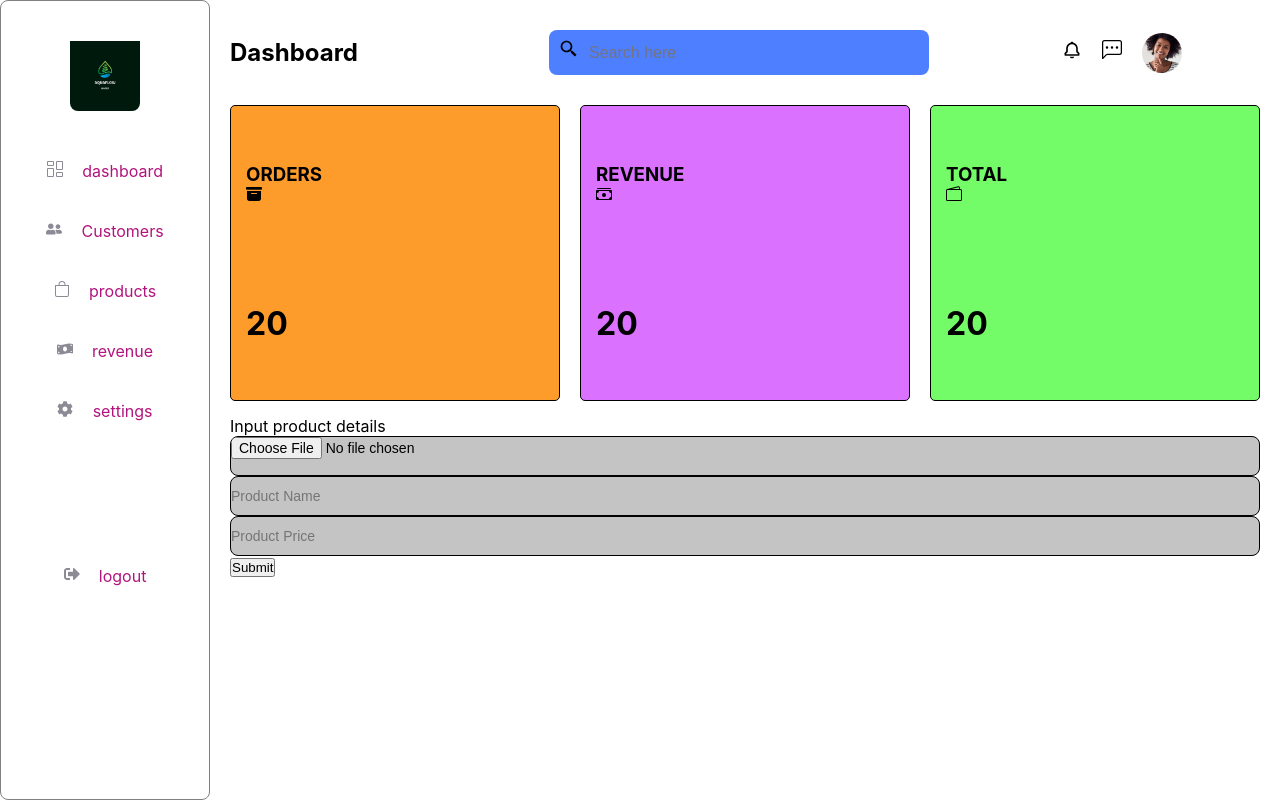
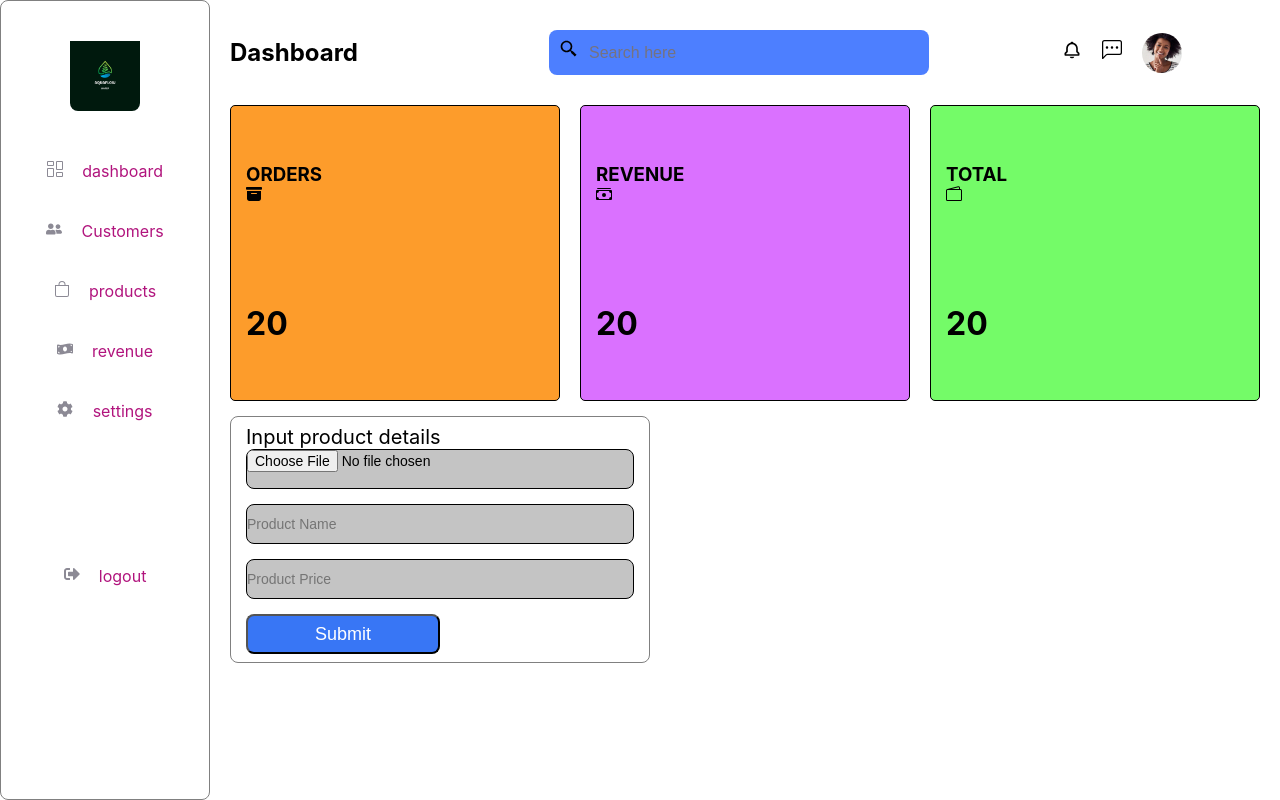
Before and after one commit to jaysonalfie/Aquaflow-Water-Project, a React (Create React App) app in the folder frontend/: page /dispensorshop in a window 1280 px wide. Built offline with nearby package versions, Linux system fonts and the light colour scheme.

Commit message:
connected form to backend API

```diff
--- a/frontend/src/Dispensor/MainContainer.css
+++ b/frontend/src/Dispensor/MainContainer.css
@@ -37,3 +37,31 @@
 .mainContainer .mainContainerBottom {
     height: 55%;
 }
+
+.mainContainer .mainContainerBottom .product-form{
+     width: 420px;
+    /* margin-inline: auto;
+    margin-block: 2em; */
+    border: 1px solid gray;
+    padding: 8px 15px;
+    box-sizing: border-box;
+    border-radius: .5em;
+}
+.mainContainer .mainContainerBottom .product-form label{
+    display: flex;
+    font-size: 20px;
+    gap: auto;
+    flex-direction: column;
+}
+
+.mainContainer .mainContainerBottom .product-form .product-form-input{
+ margin-bottom: 15px;
+}
+.mainContainer .mainContainerBottom .product-form .product-form-btn{
+    width: 50%;
+    height: 40px;
+    border-radius: 8px;
+    background: #3876F5;
+    color: white;
+    font-size: 18px;
+}
--- a/frontend/src/Dispensor/MainContainer.js
+++ b/frontend/src/Dispensor/MainContainer.js
@@ -1,4 +1,4 @@
-import React, { useState } from "react";
+import React, { useState , useCallback } from "react";
 import './MainContainer.css'
 import { BsFillArchiveFill, BsCashStack, BsWallet2 } from "react-icons/bs";
 
@@ -29,18 +29,43 @@ const MainContainer = () => {
 
     }
     //function to handle submission
-    const handleSubmit =(event) =>{
+    const handleSubmit = useCallback(async (event)=> {
       event.preventDefault();
-      console.log('Form Submitted')
+      console.log('Form Submitted');
 
-      //Resetting the form inputs
-      setInputValue('');
-      setSelectedImage(null)
-      setInputName('')
 
-      //clearing the file input element by accessing the DOM element directly
-      document.getElementById('imageUpload').value='';
-    }
+      const formData = new FormData();
+      formData.append('name', inputName)
+      formData.append('price', inputValue);
+      if(selectedImage){
+        formData.append('image', selectedImage);
+      }
+
+
+      try {
+        const response = await fetch ('http://localhost:8000/products/', {
+          method: 'POST',
+          body: formData,
+        });
+
+        if(!response.ok){
+          throw new Error('Network response was not ok');
+        }
+
+        const result = await response.json();
+        console.log('Product added', result);
+
+        //resetting the form inputs
+        setInputValue('');
+        setSelectedImage(null);
+        setInputName('');
+
+        //clearing the file input element
+        document.getElementById('imageUpload').value = ''
+      } catch (error) {
+        console.log('Error', error);
+      }
+    }, [inputName, inputValue, selectedImage])
 
   return (
     <div className="mainContainer">
@@ -73,25 +98,28 @@ const MainContainer = () => {
               <div>
               <label>Input product details</label>
                 <input
+                 className="product-form-input"
                 type="file"
                 accept="image/"
                 id="imageUpload"
                 onChange={handleImageChange}
                 />
                 <input
+                className="product-form-input"
                 type="text"
                 placeholder="Product Name"
                 value={inputName}
                 onChange={handleNameChange}
                 />
                 <input
+                className="product-form-input"
                 type="text"
                 placeholder="Product Price"
                 value={inputValue}
                 onChange={handleChange}
                 />
                 <div>
-                  <button type="submit">Submit</button>
+                  <button className="product-form-btn"type="submit">Submit</button>
                 </div>
               </div>
             </form>
```
